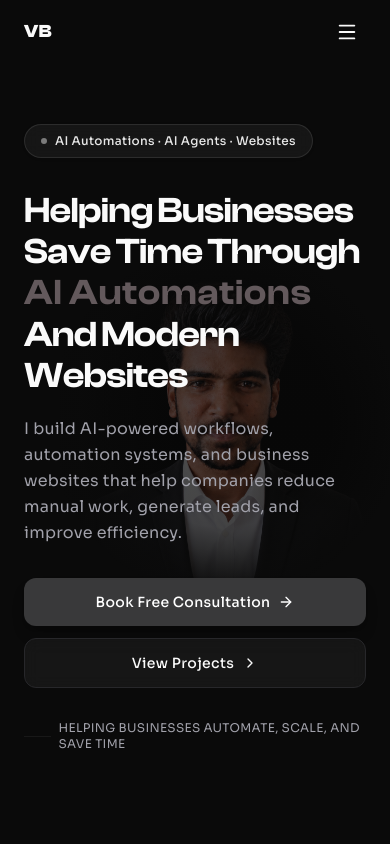
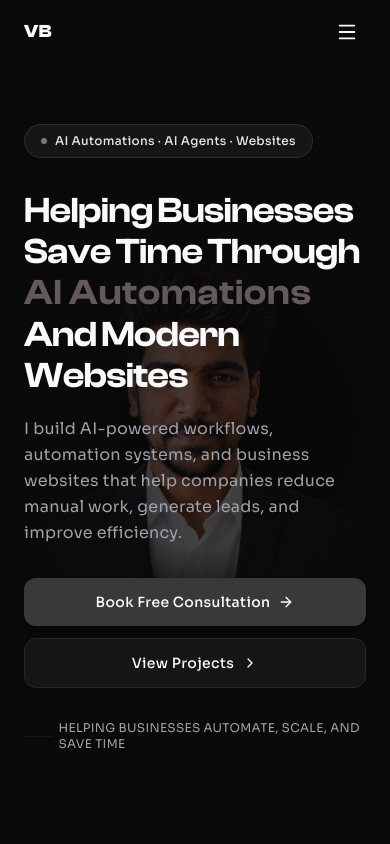
Before and after one commit to vishalbalasaani/Vishal-s-Portfolio, a Next.js app: page / in a window 390 px wide. Shown: the top 844 px of the page. Built offline with nearby package versions, Linux system fonts and the light colour scheme.

Commit message:
Massively zoom and perfectly center hero image on mobile

```diff
--- a/components/hero.tsx
+++ b/components/hero.tsx
@@ -33,11 +33,11 @@ export default function Hero() {
       {/* ===== PHOTO — absolute positioned, right side, gradient blend ===== */}
       <div className="absolute inset-0 pointer-events-none">
         {/* Photo container — vertically centered to align with text */}
-        <div className="absolute inset-y-0 right-0 w-full md:w-[60%] lg:w-[55%] flex items-center justify-end">
+        <div className="absolute inset-y-0 right-0 w-full md:w-[60%] lg:w-[55%] flex items-center justify-center md:justify-end">
 
           {/* Mask applied directly to the image wrapper so the fade tightly follows the image size */}
           <div
-            className="relative w-[85%] sm:w-[75%] md:w-[80%] lg:w-[75%] xl:w-[70%] aspect-square md:mr-8 lg:mr-12"
+            className="relative w-[140%] sm:w-[110%] md:w-[80%] lg:w-[75%] xl:w-[70%] aspect-square md:mr-8 lg:mr-12"
             style={{
               WebkitMaskImage: "radial-gradient(circle at 50% 50%, black 45%, transparent 75%)",
               maskImage: "radial-gradient(circle at 50% 50%, black 45%, transparent 75%)"
```
